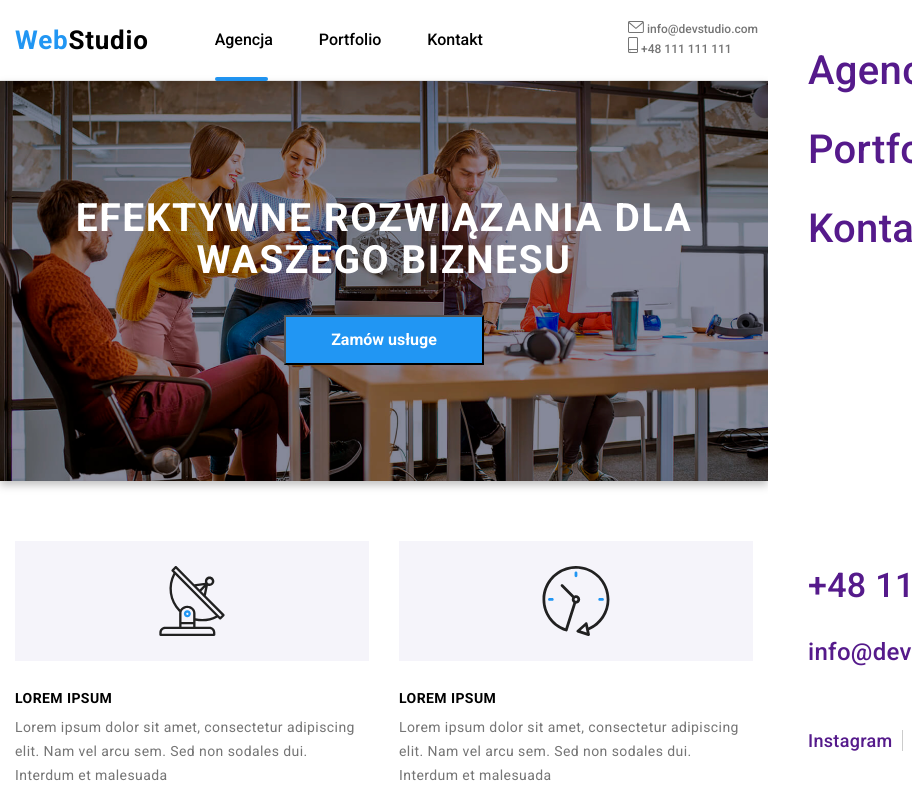
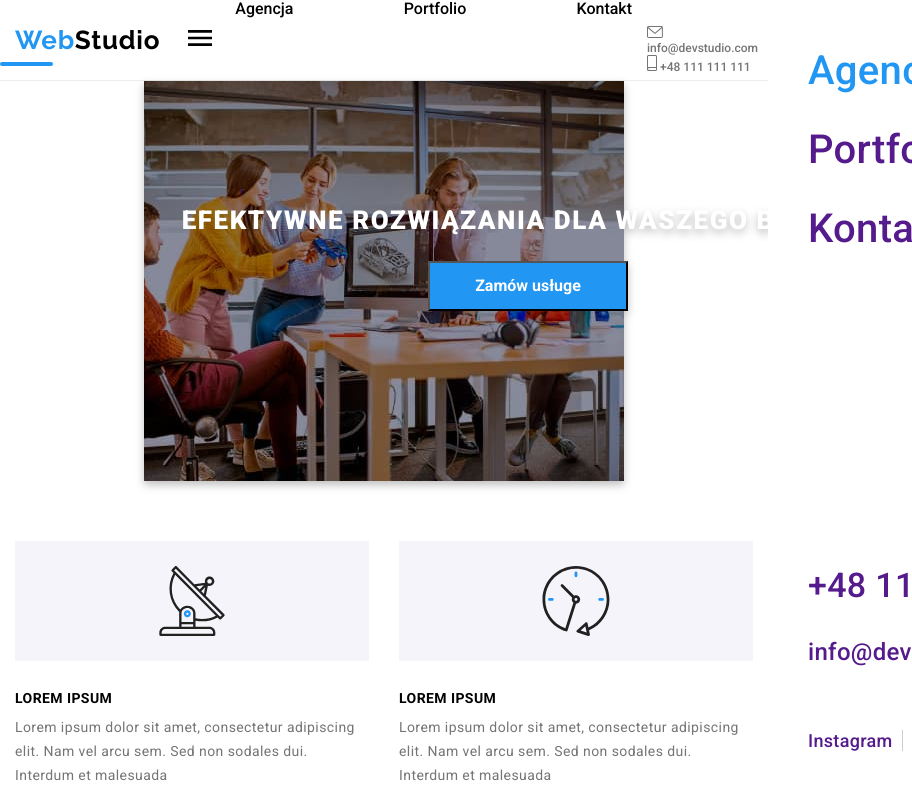
Before and after one commit to Anna0067/goit-markup-hw-07, a plain HTML site: page index.html in a window 768 px wide. Shown: the top 800 px of the page, 912 px wide, since content can reach past the window. Drawn offline with nearby package versions, Linux system fonts and the light colour scheme; a script that the page names is missing.

Commit message:
update - mobile

```diff
--- a/index.html
+++ b/index.html
@@ -16,14 +16,9 @@
         <link rel="preconnect" href="https://fonts.gstatic.com" crossorigin />
     </head>
     <body>
-        <header>
-            <nav class="container">
-                <ul class="navigation">
-                    <div class="navigation__left">
-                        <li class="navigation__mobile">
-                            <a class="navigation__logo" href="/"
-                                ><span class="navigation__logo--web">Web</span
-                                >Studio</a
+        <header class="header__style">
+            <a class="navigation__logo" href="./index.html"
+                ><span class="navigation__logo--web">Web</span>Studio</a
             >
             <button
                 class="navigation__icon js-open-menu"
@@ -36,7 +31,10 @@
                     ></use>
                 </svg>
             </button>
-                        </li>
+
+            <nav class="container">
+                <ul class="navigation">
+                    <!-- <div class="navigation__left"> -->
                     <li>
                         <a class="navigation__links" href="./index.html"
                             >Agencja</a
@@ -51,7 +49,9 @@
                     <li>
                         <a class="navigation__links" href="#">Kontakt</a>
                     </li>
-                    </div>
+                    <!-- </div> -->
+                </ul>
+            </nav>
             <div class="navigation__right">
                 <li>
                     <a
@@ -67,10 +67,7 @@
                     </a>
                 </li>
                 <li>
-                            <a
-                                class="navigation__icons"
-                                href="tel:+48111111111"
-                            >
+                    <a class="navigation__icons" href="tel:+48111111111">
                         <svg width="10px" height="16px">
                             <use
                                 href="./images/icons.svg/symbol-defs-envelope-smartphone.svg#icon-smartphone"
@@ -80,8 +77,6 @@
                     </a>
                 </li>
             </div>
-                </ul>
-            </nav>
         </header>
         <main>
             <section class="title">
@@ -681,7 +676,7 @@
                 </svg>
             </button>
             <ul class="mobile-menu">
-                <li><a href="">Agencja</a></li>
+                <li><a class="mobile-menu__agencja" href="">Agencja</a></li>
                 <li><a href="">Portfolio</a></li>
                 <li><a href="">Kontakt</a></li>
             </ul>
--- a/sass/components/_companies.scss
+++ b/sass/components/_companies.scss
@@ -2,8 +2,7 @@
     display: flex;
     flex-direction: row;
     flex-wrap: wrap;
-    margin-left: 40px;
-    padding: 30px 30px 30px 15px;
+    padding: 30px 30px 30px 30px;
     fill: $social-iconColor;
     gap: 30px;
     list-style: none;
@@ -11,12 +10,12 @@
     &__border {
         cursor: pointer;
         padding: 16px 32px;
-        width: 170px;
         height: 92px;
         margin-right: auto;
         border-width: 1px;
         border: 1px solid $social-iconColor;
         border-radius: 4px;
+        justify-content: center;
 
         &:focus {
             fill: $accentColor;
--- a/sass/components/_footer.scss
+++ b/sass/components/_footer.scss
@@ -12,7 +12,7 @@
         padding-top: 60px;
     }
     &__logo {
-        font-family: $fontFamilyGlobal;
+        font-family: $fontFamilyLogo;
         letter-spacing: 0.72px;
         font-style: normal;
         color: $titleColor;
@@ -106,7 +106,7 @@
         }
 
         &--input {
-            width: 450px;
+            width: 100%;
             height: 50px;
             color: $contactColor;
             background-color: inherit;
--- a/sass/components/_global-styles.scss
+++ b/sass/components/_global-styles.scss
@@ -3,20 +3,25 @@ body {
     color: $primaryColor;
 }
 
-@media screen and (min-width: 480px) {
-    .container {
-        width: 100%;
+.container {
+    width: 100%;
+    padding: 0 15px;
+    margin: 0 auto;
+
+    @media screen and (min-width: 480px) {
+        width: 480px;
+    }
+
+    @media screen and (min-width: 768px) {
+        width: 768px;
+    }
+    @media screen and (min-width: 1200px) {
+        width: 1200px;
     }
 }
+
 img {
     max-width: 100%;
-}
-
-@media screen and (min-width: 1200px) {
-    .container {
-        width: 1200px;
-        margin: 0 auto;
-    }
 }
 
 a {
@@ -52,3 +57,13 @@ header {
     transform: translateX(-50%) translateY(-50%) scale(0) rotate(0deg)
         skew(40deg 40deg);
 }
+
+.section {
+    @media screen and (max-width: 1199px) {
+        padding-top: 60px;
+        padding-bottom: 60px;
+    }
+
+    padding-top: 94px;
+    padding-bottom: 94px;
+}
--- a/sass/components/_mobile-menu.scss
+++ b/sass/components/_mobile-menu.scss
@@ -35,7 +35,7 @@
         position: absolute;
         top: 21px;
         right: 25px;
-        left: 232px;
+        left: 270px;
         padding: 0;
 
         &:active,
@@ -57,6 +57,10 @@
     list-style: none;
     text-decoration: none;
     color: $primaryColor;
+
+    &__agencja {
+        color: $accentColor;
+    }
 }
 
 .mobile-contact {
--- a/sass/components/_navigation.scss
+++ b/sass/components/_navigation.scss
@@ -1,39 +1,17 @@
+.header__style {
+    display: flex;
+    align-items: center;
+    justify-content: space-between;
+}
 .navigation {
     display: flex;
     flex-direction: row;
     height: 80px;
     list-style: none;
 
-    &__mobile {
-        display: flex;
-        flex-direction: row;
-        gap: 130px;
-    }
-
-    &__icon {
-        background-color: transparent;
-        border: none;
-        height: 16px;
-        cursor: pointer;
-        fill: $primaryColor;
-        justify-content: flex-end;
-
-        &:focus {
-            fill: $accentColor;
-        }
-
-        @media screen and (min-width: 768px) {
-            display: none;
-        }
-    }
-
-    &__left {
-        display: flex;
-        justify-content: flex-start;
-        align-items: center;
-        gap: 46px;
-        list-style: none;
-    }
+    //*  &__mobile {
+    //*      display: flex;
+    //*      flex-direction: row;
 
     &__logo {
         font-style: normal;
@@ -43,19 +21,29 @@
         letter-spacing: 0.03em;
         text-decoration: none;
         text-shadow: 2px, 2px, 4px, $primaryColor;
-        font-family: $fontFamilyGlobal;
+        font-family: $fontFamilyLogo;
         letter-spacing: 0.03em;
         text-shadow: 2px, 2px, 4px, $textColor;
         color: $accentColor;
         color: $primaryColor;
-        padding-left: 15px;
-        padding-right: 160px;
+        padding: 11px 0px 11px 15px;
 
         &--web {
             color: $accentColor;
         }
     }
 
+    &__icon {
+        background-color: transparent;
+        border: none;
+        cursor: pointer;
+        fill: $primaryColor;
+        justify-content: flex-end;
+
+        &:focus {
+            fill: $accentColor;
+        }
+    }
     &__links {
         color: $primaryColor;
         cursor: pointer;
@@ -71,8 +59,22 @@
             transition-timing-function: $cubicBezier;
         }
     }
+}
+@media screen and (min-width: 768px) {
+    .navigation__mobile {
+        display: none;
+    }
+}
+.navigation {
+    &__left {
+        display: flex;
+        justify-content: flex-start;
+        align-items: center;
+        list-style: none;
+    }
+}
 @media screen and (max-width: 480px) {
-        &__links {
+    .navigation__links {
         display: none;
     }
 }
@@ -83,12 +85,11 @@
     }
 }
 
-    &__icon {
+.navigation__icon {
     fill: $primaryColor;
     cursor: pointer;
     font-weight: 500;
     justify-content: right;
-        font-size: $fontSizeSmall;
     transition-duration: 250ms;
     transition-timing-function: $cubicBezier;
 
@@ -97,12 +98,11 @@
         color: $accentColor;
         fill: $accentColor;
     }
-    }
 
     &__underscore {
         position: relative;
         top: 28px;
-
+    }
     @media screen and (min-width: 481px) {
         &__underscore {
             display: none;
@@ -135,7 +135,7 @@
         }
     }
 }
-}
+
 @media screen and (max-width: 767px) {
     .navigation__right {
         display: none;
@@ -184,11 +184,11 @@
             padding-right: 10px;
         }
 
-        &__left {
-            display: flex;
-            justify-content: flex-start;
-            list-style: none;
-        }
+        //* &__left {
+        //*     display: flex;
+        //*     justify-content: flex-start;
+        //*     list-style: none;
+        //* }
 
         &__links {
             color: $primaryColor;
--- a/sass/components/_title.scss
+++ b/sass/components/_title.scss
@@ -1,26 +1,13 @@
-.title {
-    display: flex;
-    height: 400px;
-    flex-direction: column;
-    color: $titleColor;
+/*.title {
+    color: #fff;
     text-align: center;
-    justify-content: center;
+    font-family: Roboto;
     font-size: 26px;
-    font-family: $fontFamilyGlobal;
-    font-weight: 900px;
+    font-style: normal;
+    font-weight: 900;
     line-height: 42px;
     letter-spacing: 1.56px;
     text-transform: uppercase;
-    background-repeat: no-repeat;
-    background-image: linear-gradient(
-        rgba(47, 48, 58, 0.4),
-        rgba(47, 48, 58, 0.4)
-    );
-
-    filter: drop-shadow(0px 4px 4px rgba(0, 0, 0, 0.25));
-
-    background-image: url("../images/responsive-background/mobile-background-1x.png");
-    background-size: cover;
 
     &__name {
         display: inline-block;
@@ -35,17 +22,54 @@
     width: 200px;
     height: 50px;
     margin-top: 30px;
+}*/
+
+@media screen and (max-width: 768px) {
+    .title {
+        max-width: 480px;
+        height: 400px;
+        margin-left: auto;
+        margin-right: auto;
+        text-align: center;
+        background-repeat: no-repeat;
+        background-size: cover;
+        background-image: linear-gradient(
+            rgba(47, 48, 58, 0.4),
+            rgba(47, 48, 58, 0.4)
+        );
+
+        filter: drop-shadow(0px 4px 4px rgba(0, 0, 0, 0.25));
+
+        background-image: url("../images/responsive-background/mobile-background-1x.jpg");
+
+        @media screen and (min-device-pixel-ratio: 2),
+            screen and (min-resolution: 192dpi),
+            screen and (min-resolution: 2dppx) {
+            .title {
+                background-image: url("../images/responsive-background/mobile-background-2x.jpg");
+            }
+        }
+
+        &__name {
+            color: $titleColor;
+            text-align: center;
+            font-family: Roboto;
+            font-size: 26px;
+            font-style: normal;
+            font-weight: 900;
+            line-height: 42px;
+            letter-spacing: 1.56px;
+            text-transform: uppercase;
+            padding-top: 118px;
+        }
+    }
 }
 
-@media screen and (min-width: 768px) {
-    .title {
-        background-image: url("../images/responsive-background/tablet-background-2x.png");
-    }
-}
 @media screen and (min-width: 1200px) {
     .title {
         &__name {
             width: 600px;
+            line-height: 60px;
             font-size: 44px;
             font-family: $fontFamilyGlobal;
         }
```
Also changed, not shown: css/main.min.css, images/responsive-background/mobile-background-1x.jpg (added), images/responsive-background/mobile-background-1x.png (deleted), images/responsive-background/mobile-background-2x.jpg (added), images/responsive-background/mobile-background-2x.png (deleted), 1 other file. Lines whose indentation alone changed are shown as unchanged.
